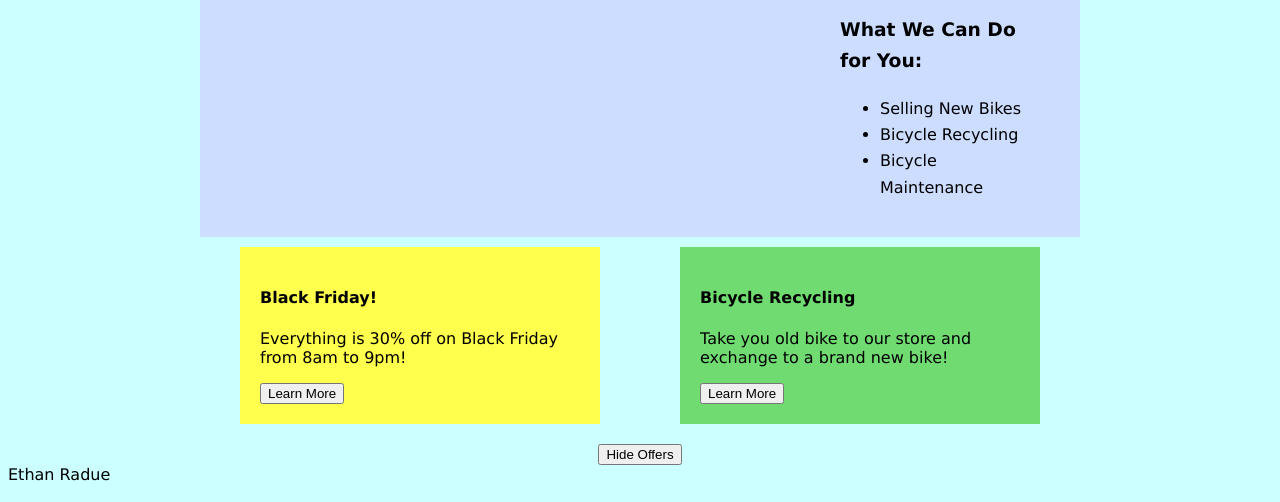
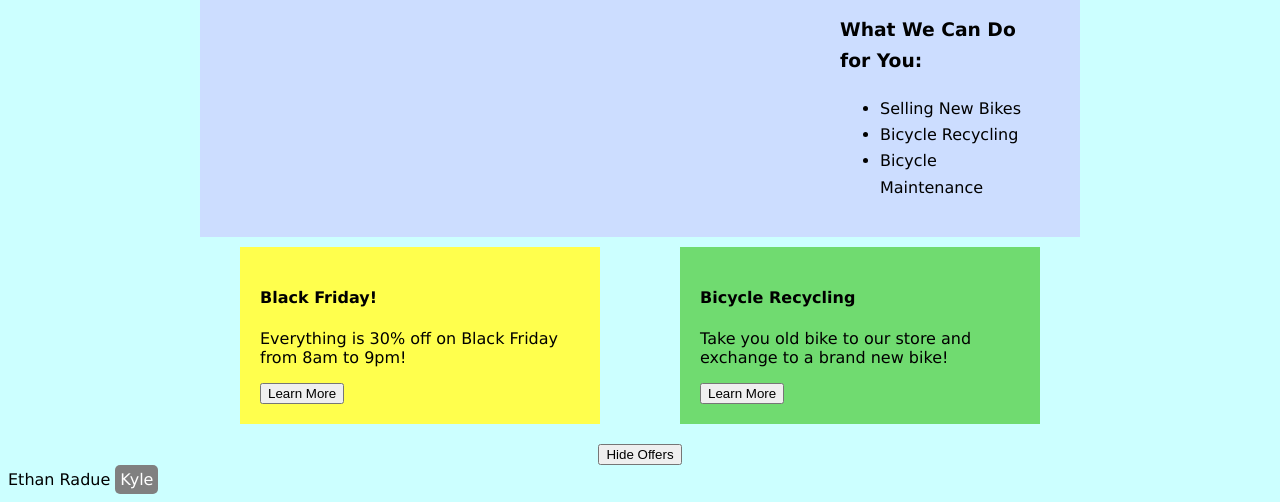
Before and after one commit to maxli233/li-alhso-15b, a plain HTML site: page home.html in a window 1280 px wide. Shown: the part 299-801 px from the top of the page. Drawn offline with Linux system fonts and the light colour scheme.

Commit message:
Added name to home.html

```diff
--- a/home.html
+++ b/home.html
@@ -66,6 +66,7 @@
     </script>
      </div>
   Ethan Radue
+  <div style="background-color:grey; padding:5px; color:white; border-radius:5px; display:inline-block;">Kyle</div>
   </div>
   </body>
 </html>
```
